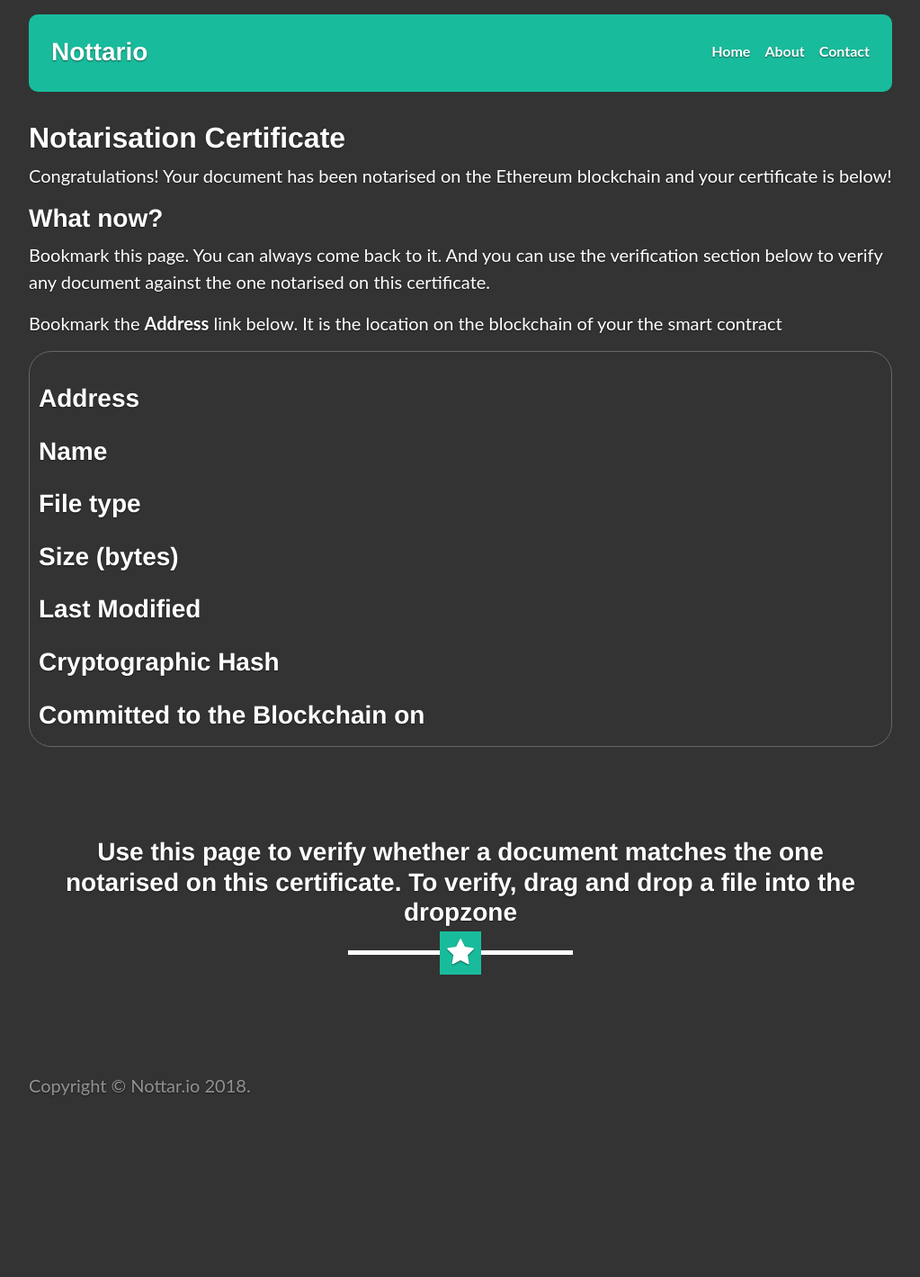
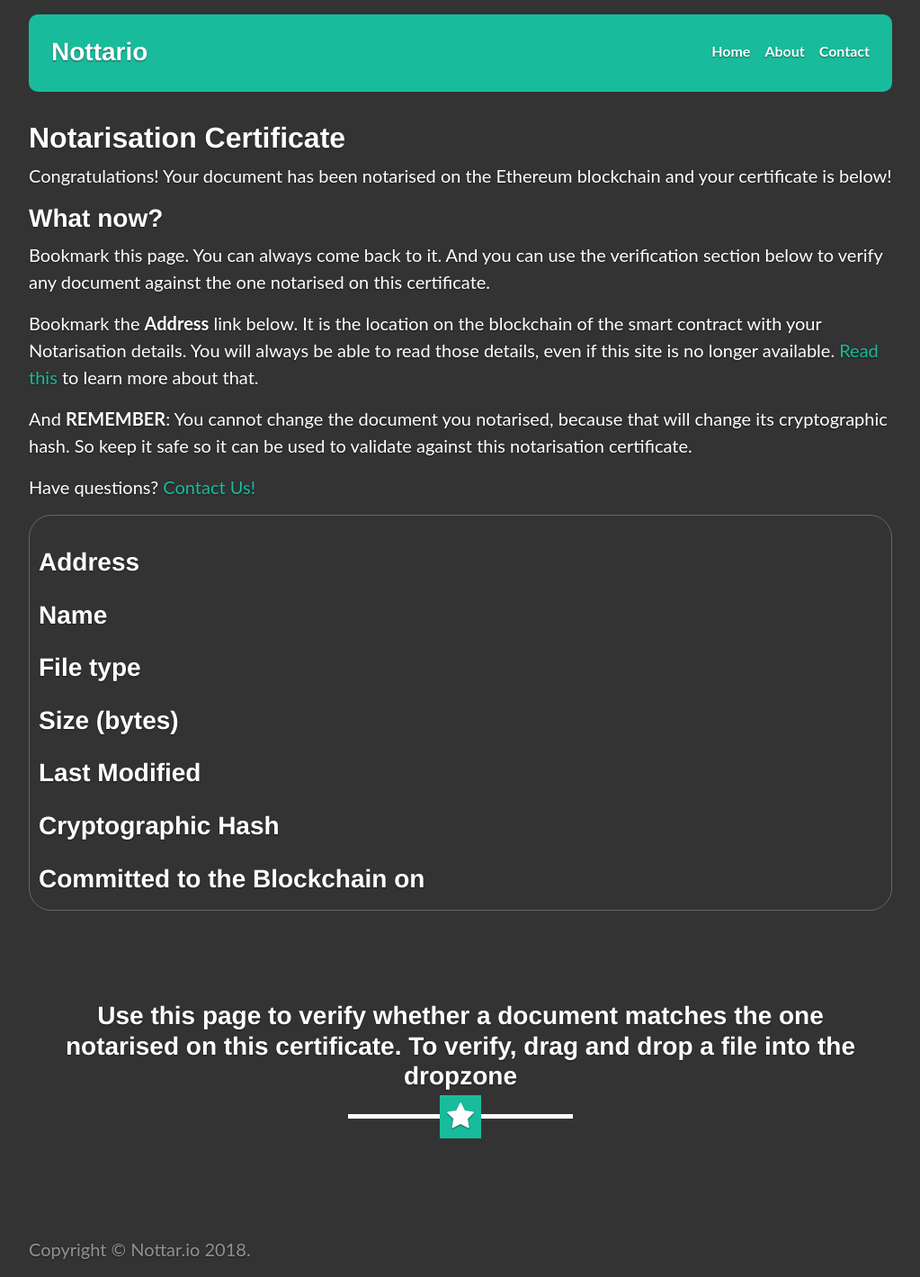
Before and after one commit to danmermel/nottariofront, a Jekyll site: the page built from certificate.html, in a window 1280 px wide. Shown: the whole page at 90% size, without its empty margins (128-1151 px from the left). Built offline with Jekyll 4.4.1, drawn with Linux system fonts in a browser that asks for light colours; nearby versions of some CDN libraries; before the commit the page ends 1237 px from its top, so only the background shows below that.

Commit message:
cert changes

```diff
--- a/certificate.html
+++ b/certificate.html
@@ -6,7 +6,10 @@
   <p>Congratulations! Your document has been notarised on the Ethereum blockchain and your certificate is below!</p>
   <h3>What now?</h3>
   <p>Bookmark this page. You can always come back to it. And you can use the verification section below to verify any document against the one notarised on this certificate.</p>
-  <p>Bookmark the <strong>Address</strong> link below. It is the location on the blockchain of your the smart contract
+  <p>Bookmark the <strong>Address</strong> link below. It is the location on the blockchain of the smart contract with your Notarisation details. You will always be able to read those details, even if this site is no longer available. <a href="forever.html">Read this</a> to learn more about that.</p>
+  <p>And <strong>REMEMBER</strong>: You cannot change the document you notarised, because that will change its cryptographic hash. So keep it safe so it can be used to validate against this notarisation certificate.</p>
+  <p>Have questions? <a href="contact.html">Contact Us!</a></p>
+
   <div class="certificate">
     <h3 class="h3sp">Address</h3>
     <div><a href="" id="address" target="_new"></a></div>
```
